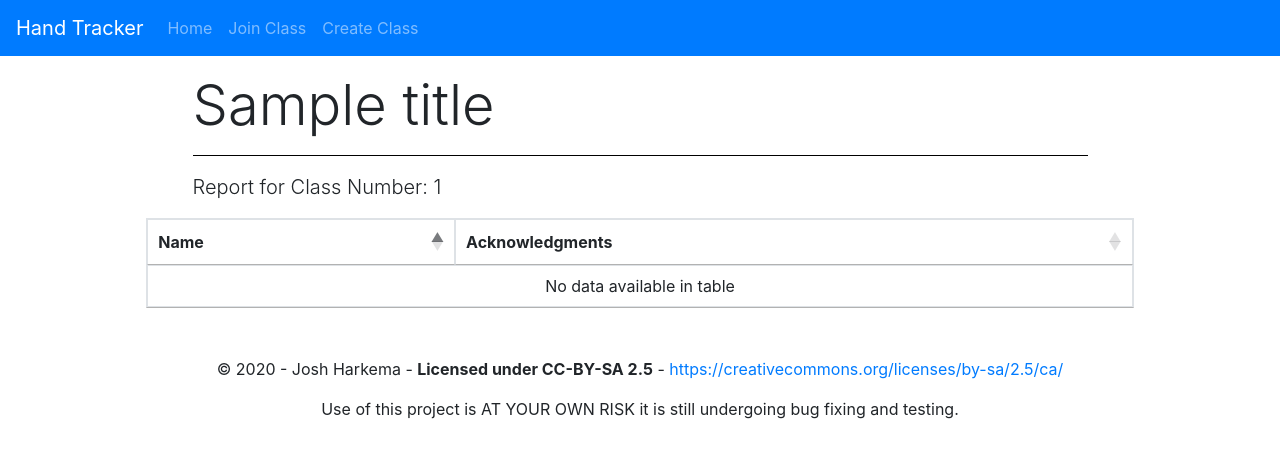
After one commit to simeon4110/hand-tracker, a Django app: template templates/classroom-report.html in a window 1280 px wide. The commit adds this page. Shown: the top 458 px of the page. Run offline with Django 3.2, Linux system fonts and the light colour scheme; the template is opened without the code that fills it: most values are stand-ins (such as "Sample title", 1, 10 or a date in 2020); some libraries are stand-ins or nearby versions.

Commit message:
Added reports button and page.

```diff
--- a/app/consumers.py
+++ b/app/consumers.py
@@ -35,6 +35,9 @@ class ClassConsumer(AsyncJsonWebsocketConsumer):
 
         if command == "acknowledge":
             await self.acknowledge(class_id, user_name)  # Uses ID actually.
+
+        if command == "end-clas":
+            await self.end_class(class_id)
 
         if command == "join":
             await self.join_class(class_id, user_name)
--- a/hand_tracker/urls.py
+++ b/hand_tracker/urls.py
@@ -11,4 +11,5 @@ urlpatterns = [
     path('student/class', class_run_student, name='student-class'),
     path('professor/', professor_create, name='professor'),
     path('professor/class', class_run_professor, name='professor-class'),
+    path('professor/class/report', class_report, name='report'),
 ]
--- /dev/null
+++ b/templates/classroom-report.html
@@ -0,0 +1,41 @@
+{% extends 'layout.html' %}
+
+{% block content %}
+    <div class="container-fluid">
+        <div class="row justify-content-center">
+            <div class="col-lg-10 col-centered">
+                <h4 class="display-4">{{ title }}</h4>
+                <hr style="border-color: black"/>
+                <p class="lead">Report for Class Number: {{ class_number }}</p>
+            </div>
+        </div>
+        <div class="row justify-content-center">
+            <div class="col-lg-11 col-centered">
+                <table id="report" class="table table-bordered" cellspacing="0" width="100%">
+                </table>
+            </div>
+        </div>
+    </div>
+{% endblock %}
+
+{% block scripts %}
+    <script type="text/javascript" src="https://cdn.datatables.net/v/bs4/dt-1.10.16/datatables.min.js"></script>
+    <script>
+
+        {# Draw the table #}
+        $(document).ready(function () {
+            $('#report').DataTable({
+                bFilter: false,
+                bInfo: false,
+                bPaginate: false,
+                data: {{ report_data | safe }},
+                columns: [
+                    {title: "Name"},
+                    {title: "Acknowledgments"}
+                ]
+            });
+        })
+
+    </script>
+
+{% endblock %}
--- a/templates/classroom-student.html
+++ b/templates/classroom-student.html
@@ -33,6 +33,7 @@
 
         {# Raise your hand #}
         function raiseHand() {
+            console.log({{ student_id }});
             socket.send(JSON.stringify({
                 "command": "raise",
                 "class_id": "{{ class_number }}",
```
Also changed, not shown: app/views.py (+29 -1 lines), templates/classroom-professor.html (+14 -5 lines), db.sqlite3.
